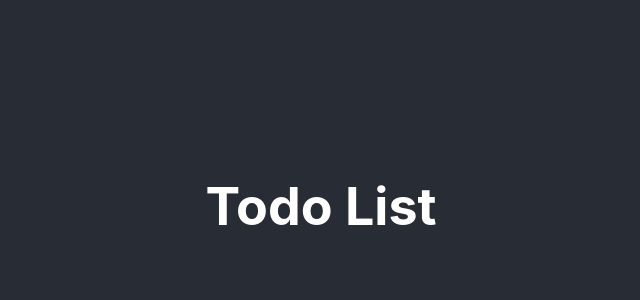
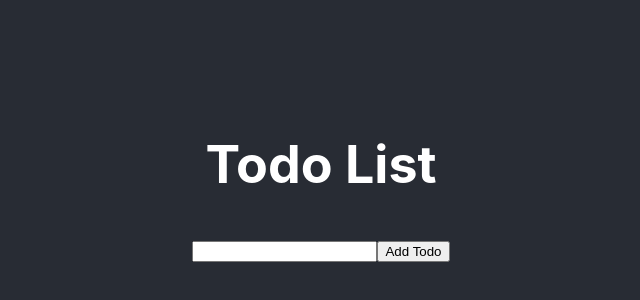
Before and after one commit to MulukenMekuriya/Several-React-Projects, a React (Create React App) app in the folder 24-TODO/todo/: page / in a window 1280 px wide. Shown: the part 194-494 px from the top of the page, without its empty margins (319-959 px from the left). Built offline with nearby package versions, Linux system fonts and the light colour scheme.

Commit message:
add todo is completed

```diff
--- a/24-TODO/todo/src/App.js
+++ b/24-TODO/todo/src/App.js
@@ -2,10 +2,31 @@
 import "./App.css";
 
 function App() {
+	const [todos, setTodos] = useState([]);
+	const [inputeTodos, setInputeTodos] = useState("");
+
+	const handleAddTodo = () => {
+		setTodos([...todos, inputeTodos]);
+		setInputeTodos("");
+	};
+
 	return (
 		<div className="App">
 			<header className="App-header">
 				<h1 className="text-center mb-4">Todo List</h1>
+				<div>
+					<input
+						type="text"
+						value={inputeTodos}
+						onChange={(e) => setInputeTodos(e.target.value)}
+					/>
+					<button onClick={handleAddTodo}>Add Todo</button>
+				</div>
+				<ul>
+					{todos.map((todo, index) => (
+						<li key={index}>{todo}</li>
+					))}
+				</ul>
 			</header>
 		</div>
 	);
```
